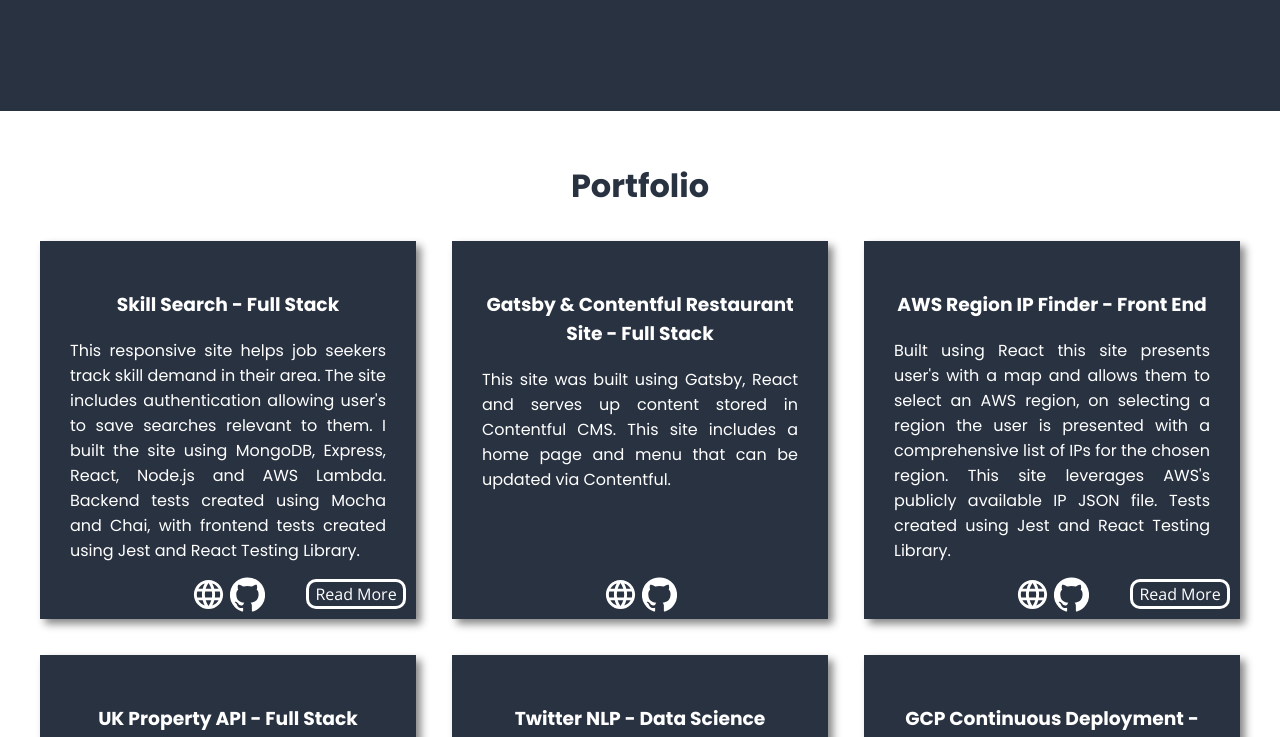
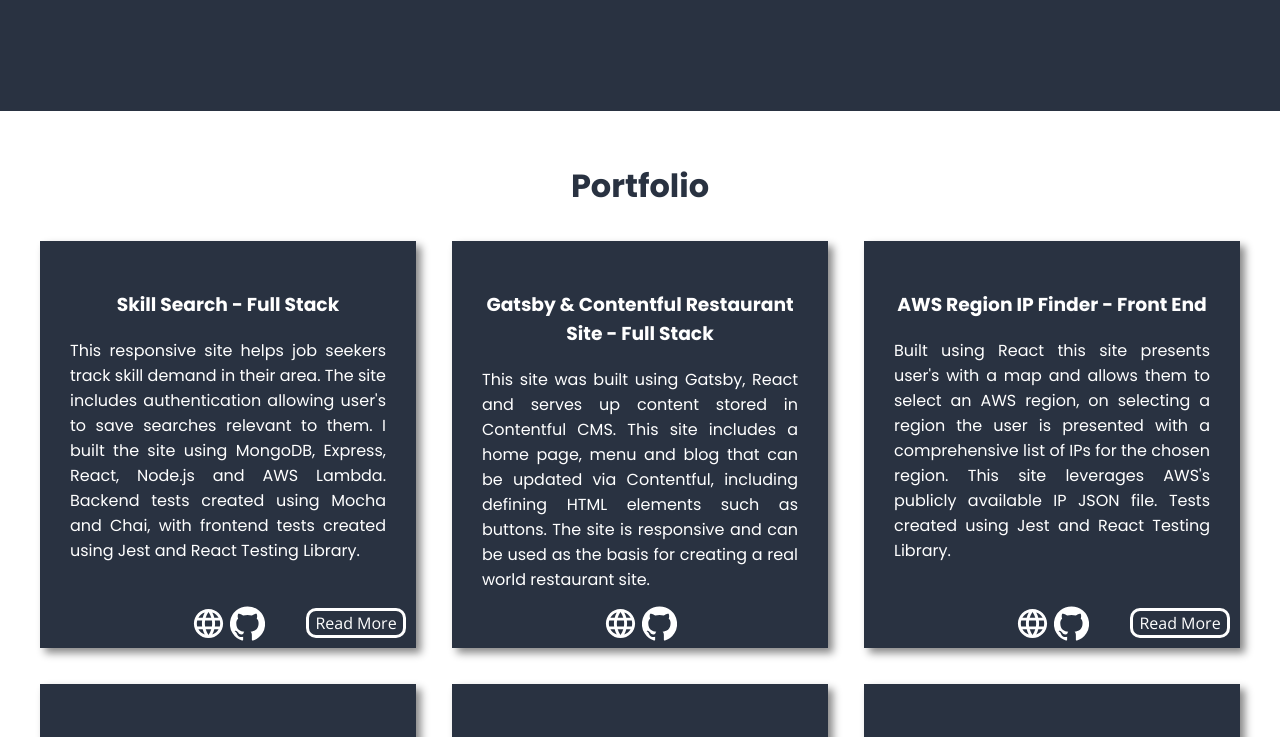
Before and after one commit to jb-0/site-react, a React (Create React App) app in the folder frontend/: page / in a window 1280 px wide. Shown: the part 510-1247 px from the top of the page. Built offline with nearby package versions, Linux system fonts and the light colour scheme; no server answers.

Commit message:
Updated Gatsby project description

```diff
--- a/frontend/src/content/portfolioContent.js
+++ b/frontend/src/content/portfolioContent.js
@@ -28,7 +28,9 @@ const portfolioContent = [
   {
     title: 'Gatsby & Contentful Restaurant Site - Full Stack',
     shortContent: `This site was built using Gatsby, React and serves up content stored in Contentful
-    CMS. This site includes a home page and menu that can be updated via Contentful.`,
+    CMS. This site includes a home page, menu and blog that can be updated via Contentful, including
+    defining HTML elements such as buttons. The site is responsive and can be used as the basis for
+    creating a real world restaurant site.`,
     links: {
       site: 'https://restaurantmain.gtsb.io',
       source: 'https://github.com/jb-0/restaurant'
```
